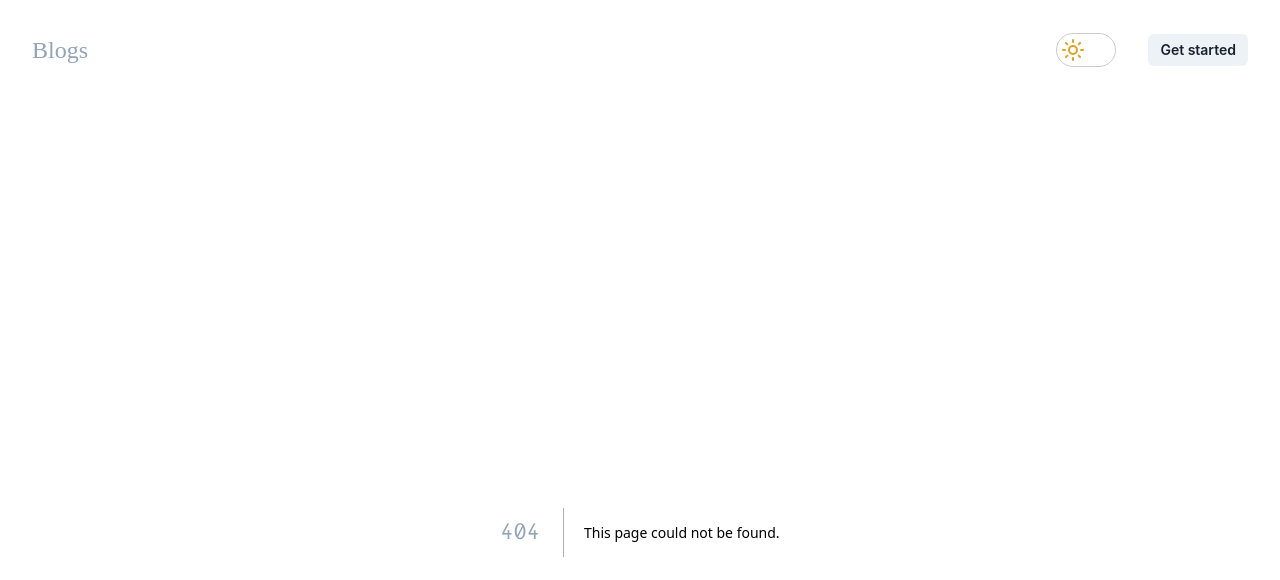
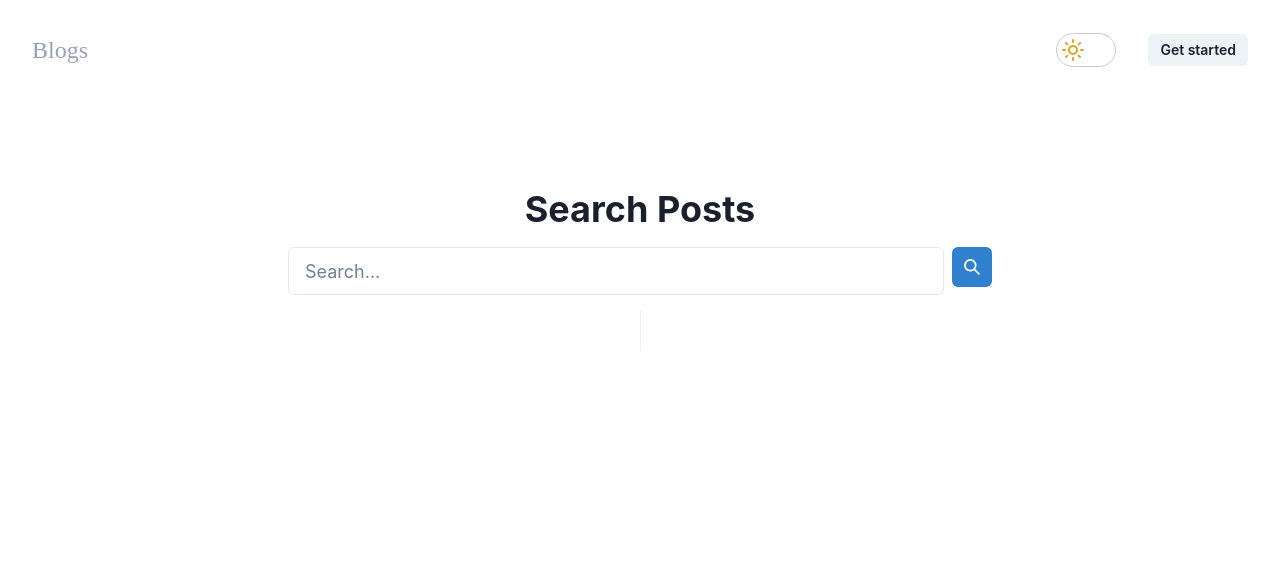
Before and after one commit to RauliYoung/QLimax, a Next.js app: page /search in a window 1280 px wide. Before the commit this address had no page. Shown: the top 580 px of the page. Built offline with nearby package versions, Linux system fonts and the light colour scheme; a web font is replaced by a local one.

Commit message:
feature/search
added search page frontend. now only with dummy data

```diff
--- /dev/null
+++ b/src/app/search/page.tsx
@@ -0,0 +1,71 @@
+'use client';
+import React, {useState, ChangeEvent} from 'react';
+import {
+  Box,
+  Input,
+  IconButton,
+  Stack,
+  Heading,
+  Text,
+  Container,
+  Divider,
+  Center,
+} from '@chakra-ui/react';
+import {SearchIcon} from '@chakra-ui/icons';
+import testData from '../../../testData/testPosts.json';
+
+type BlogPost = {
+  title: string;
+  header: string;
+  body: string;
+};
+
+const SearchPage: React.FC = () => {
+  const [searchTerm, setSearchTerm] = useState<string>('');
+  const [results, setResults] = useState<BlogPost[]>([]);
+
+  const handleSearch = (event: ChangeEvent<HTMLInputElement>) => {
+    const newSearchTerm = event.target.value;
+    setSearchTerm(newSearchTerm);
+    const newResults = testData.filter((post: BlogPost) =>
+      post.title.toLowerCase().includes(newSearchTerm.toLowerCase()),
+    );
+    setResults(newResults);
+  };
+
+  return (
+    <Container py={10} maxW="container.md">
+      <Box p={4}>
+        <Stack spacing={4}>
+          <Heading alignSelf="center">Search Posts</Heading>
+          <Box display="flex">
+            <Input
+              placeholder="Search..."
+              value={searchTerm}
+              onChange={handleSearch}
+              size="lg"
+            />
+            <IconButton
+              colorScheme="blue"
+              aria-label="Search"
+              icon={<SearchIcon />}
+              ml={2}
+            />
+          </Box>
+          <Center h="40px">
+            <Divider orientation="vertical" />
+          </Center>
+          {results.map((result, index) => (
+            <Box key={index}>
+              <Heading size="md">{result.title}</Heading>
+              <Text>{result.header}</Text>
+              <Text>{result.body}</Text>
+            </Box>
+          ))}
+        </Stack>
+      </Box>
+    </Container>
+  );
+};
+
+export default SearchPage;
```
Also changed, not shown: src/app/blogpage/page.tsx (+11 -4 lines).
